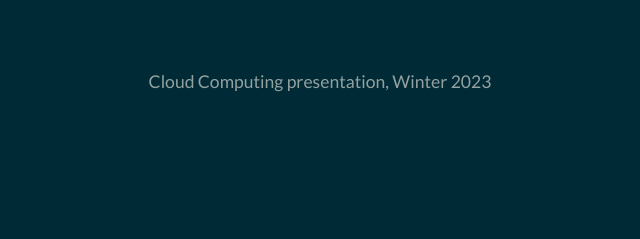
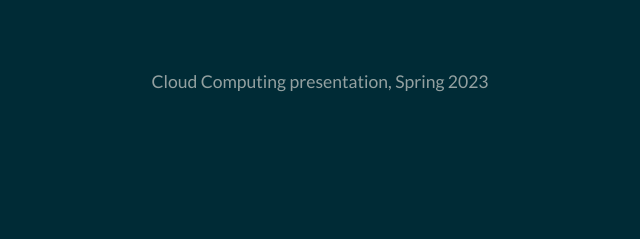
Before and after one commit to amirhnajafiz/prometheus-exporter, a website: page index.html in a window 1280 px wide. Shown: the part 558-797 px from the top of the page, 320-960 px from the left. Drawn offline with Linux system fonts and the light colour scheme.

Commit message:
Update index.html

```diff
--- a/index.html
+++ b/index.html
@@ -42,7 +42,7 @@
 					<br />
 					<br />
 					<small class="x-small">
-						Cloud Computing presentation, Winter 2023
+						Cloud Computing presentation, Spring 2023
 					</small>
 				</section>
 				<section>
```
